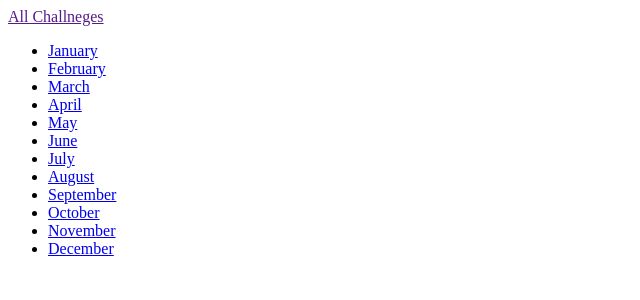
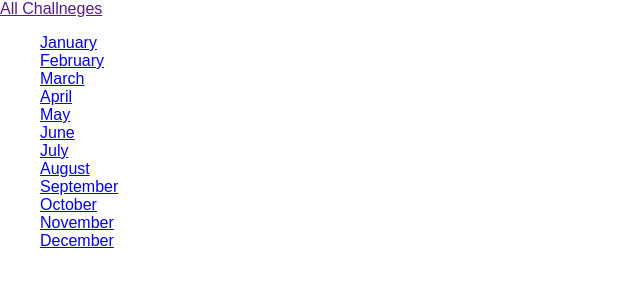
Before and after one commit to ritesharyal666/Django_Learning, a Django app: page /challenges/ in a window 1280 px wide. Shown: the top 300 px of the page, without its empty margins (0-640 px from the left). Run offline with Django 5.2, Linux system fonts and the light colour scheme.

Commit message:
css error fixed

```diff
--- /dev/null
+++ b/monthly_challenges/challenges/static/challenges/challenges.css
@@ -0,0 +1,6 @@
+ul {
+  list-style: none;
+}
+h1{
+  color: aqua;
+}
--- a/monthly_challenges/challenges/templates/challenges/index.html
+++ b/monthly_challenges/challenges/templates/challenges/index.html
@@ -1,11 +1,18 @@
-{% extends "base.html" %} {% block page_title%} All Challenges {%endblock%}
-{%block content%} {% include "challenges/includes/header.html" %}
+{% extends "base.html" %}
+{% load static %}
+ {% block css_files %}
+<link rel="stylesheet" href="{% static 'challenges/challenges.css' %}" />
+{% endblock %}
+{% block page_title %}
+All Challenges{% endblock %}
+{% block content %}
+{% include "challenges/includes/header.html" %}
 
 <ul>
-  {%for month in months%}
+  {% for month in months %}
   <li>
-    <a href="{% url 'month-challenge' month %}">{{month|title}}</a>
+    <a href="{% url 'month-challenge' month %}">{{ month|title }}</a>
   </li>
-  {% endfor%}
+  {% endfor %}
 </ul>
-{%endblock%}
+{% endblock %}
--- a/monthly_challenges/challenges/urls.py
+++ b/monthly_challenges/challenges/urls.py
@@ -3,8 +3,8 @@ from . import views
 # import views to access created views method for /january url, # connect challenges app to main project , go to main urls.py
 urlpatterns =[
     path("",views.index),
+    path("<str:month>",views.monthly_challenge,name="month-challenge"),
     path("<int:month>",views.monthly_challenge_by_number),
-    path("<str:month>",views.monthly_challenge,name="month-challenge"),
 
 
 ]
--- a/monthly_challenges/challenges/views.py
+++ b/monthly_challenges/challenges/views.py
@@ -1,5 +1,5 @@
 from django.shortcuts import render
-from django.http import HttpResponse,HttpResponseNotFound,HttpResponseRedirect
+from django.http import Http404,HttpResponseNotFound,HttpResponseRedirect
 from django.urls import reverse
 
 # Create your views here.
@@ -39,7 +39,8 @@ def monthly_challenge(request,month):
             "month_text" : month
         })
     except:
-        return HttpResponseNotFound("This month is not supported ")
+        raise Http404()
+
 
 def monthly_challenge_by_number(request,month):
     months =list(monthly_challenges.keys())
--- a/monthly_challenges/monthly_challenges/settings.py
+++ b/monthly_challenges/monthly_challenges/settings.py
@@ -120,6 +120,10 @@ USE_TZ = True
 # https://docs.djangoproject.com/en/5.1/howto/static-files/
 
 STATIC_URL = 'static/'
+STATICFILES_DIRS = [
+    BASE_DIR / "static",
+]
+
 
 # Default primary key field type
 # https://docs.djangoproject.com/en/5.1/ref/settings/#default-auto-field
--- /dev/null
+++ b/monthly_challenges/static/styles.css
@@ -0,0 +1,10 @@
+
+@import url('https://fonts.googleapis.com/css2?family=Roboto+Condensed:ital,wght@0,100..900;1,100..900&display=swap');
+
+html{
+    font-family: "Roberto Condensed", sans-serif;
+}
+
+body{
+    margin:0;
+}
--- /dev/null
+++ b/monthly_challenges/templates/404.html
@@ -0,0 +1,5 @@
+{% extends "base.html"%} {%block page_title%} Couldn't find the page {%
+endblock%} {%block content%}
+<h1>Missing Page</h1>
+<p>Try something else</p>
+{%endblock%}
--- a/monthly_challenges/templates/base.html
+++ b/monthly_challenges/templates/base.html
@@ -1,11 +1,16 @@
+{% load static %}
 <!DOCTYPE html>
 <html lang="en">
   <head>
     <meta charset="UTF-8" />
     <meta name="viewport" content="width=device-width, initial-scale=1.0" />
+    <link rel="stylesheet" href="{% static 'styles.css' %}" />
+    {% block css_files %}
+    {% endblock %}
     <title>{% block page_title %}My Challenges{% endblock %}</title>
   </head>
   <body>
-    {% block content%} {% endblock%}
+    {% block content %}
+    {% endblock %}
   </body>
 </html>
```
Also changed, not shown: monthly_challenges/challenges/templates/challenges/challenge.html (+9 -3 lines).
